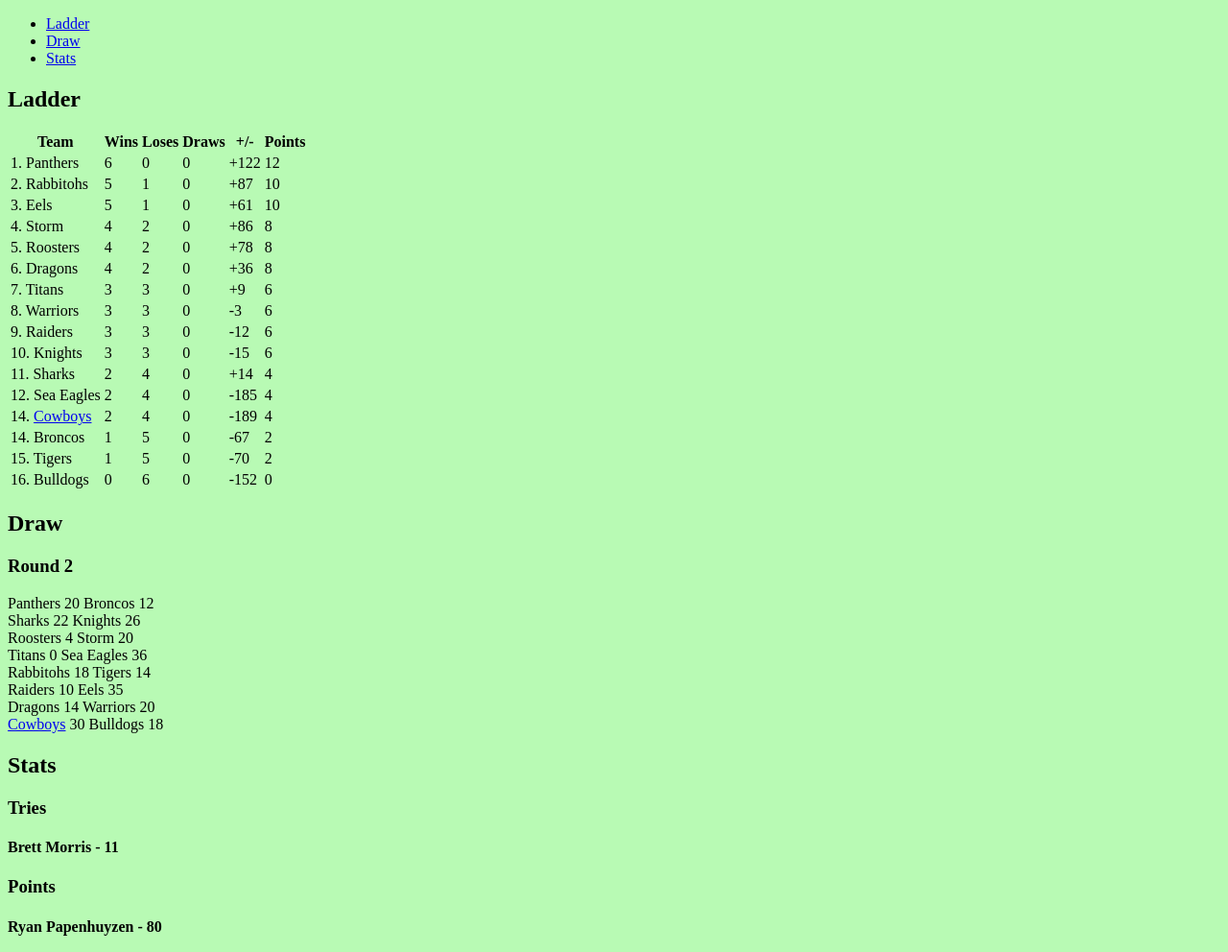
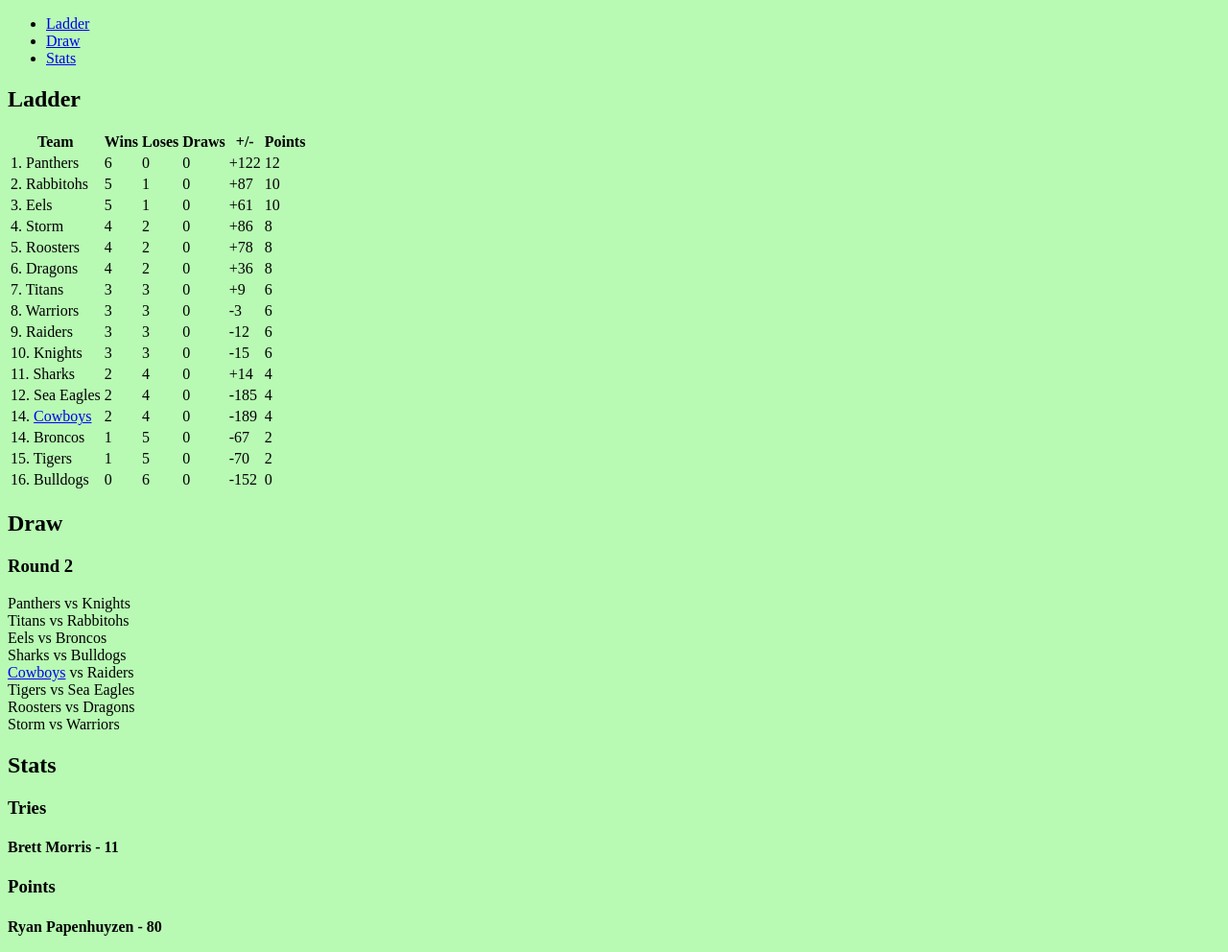
Before and after one commit to moojoohoo/nrl, a plain HTML site: page index.html in a window 1280 px wide. Shown: the part 105-1097 px from the top of the page at 96% size. Drawn offline with Linux system fonts and the light colour scheme.

Commit message:
Update index.html

```diff
--- a/index.html
+++ b/index.html
@@ -198,14 +198,14 @@
 <h2 id="d">Draw</h2>
 
 <h3>Round 2</h3>
-<p>Panthers 20 Broncos 12<br>
-   Sharks 22 Knights 26<br>
-Roosters 4 Storm 20<br>
-    Titans 0 Sea Eagles 36<br>
-  Rabbitohs 18 Tigers 14<br>
-  Raiders 10 Eels 35<br>
-    Dragons 14 Warriors 20<br>
-    <a href="moojoohoo.github.io/The-Cowboys">Cowboys</a> 30 Bulldogs 18
+<p>Panthers vs Knights<br>
+  Titans vs Rabbitohs<br>
+Eels vs Broncos<br>
+    Sharks vs Bulldogs<br>
+    <a href="moojoohoo.github.io/The-Cowboys">Cowboys</a> vs Raiders<br>
+ Tigers vs Sea Eagles<br>
+    Roosters vs Dragons<br>
+    Storm vs Warriors
 
 
 </p>
```
